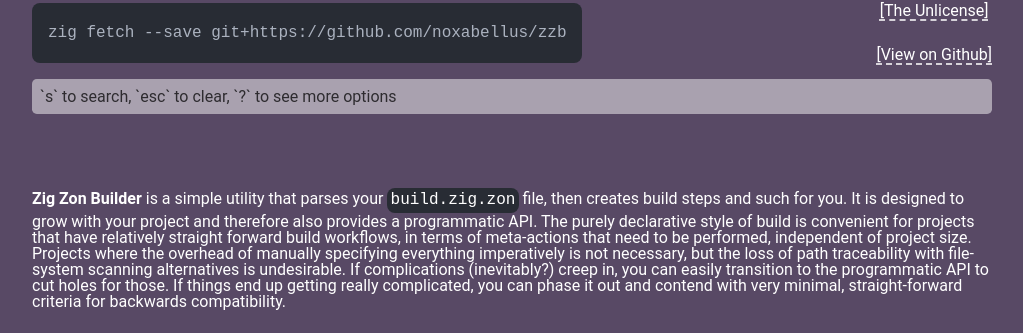
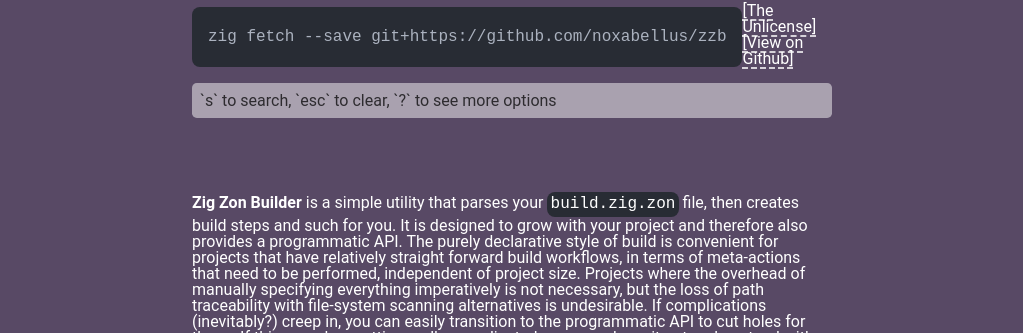
Before and after one commit to noxabellus/noxabellus.github.io, a plain HTML site: page zzb/index.html in a window 1280 px wide. Shown: the part 158-491 px from the top of the page, without its empty margins (128-1151 px from the left). Drawn offline with nearby package versions, Linux system fonts and the light colour scheme; no server answers; a script that the page names is missing; a small style sheet from the web is missing.

Commit message:
let's see if gemini can fix my extremely rusty css

```diff
--- a/styles.css
+++ b/styles.css
@@ -16,7 +16,11 @@
 }
 
 body {
-    margin: 0 1rem;
+    margin: 0; /* Changed to 0 to allow viewport width to take full effect */
+    padding: 0 1rem; /* Added padding for spacing */
+    font-family: "Roboto", sans-serif;
+    background-color: hsl(273, 16%, 34%);
+    color: white;
 }
 
 .wrapper {
@@ -27,7 +31,8 @@
 
 .content {
     margin: 1rem auto;
-    width: 960px;
+    width: 90%; /* Changed to percentage */
+    max-width: 40rem; /* Added max-width for larger screens */
 }
 
 .dialog {
@@ -130,12 +135,6 @@
 h5,
 h6 {
     text-wrap: balance;
-}
-
-body {
-    font-family: "Roboto", sans-serif;
-    background-color: hsl(273, 16%, 34%);
-    color: white;
 }
 
 h1 {
```
